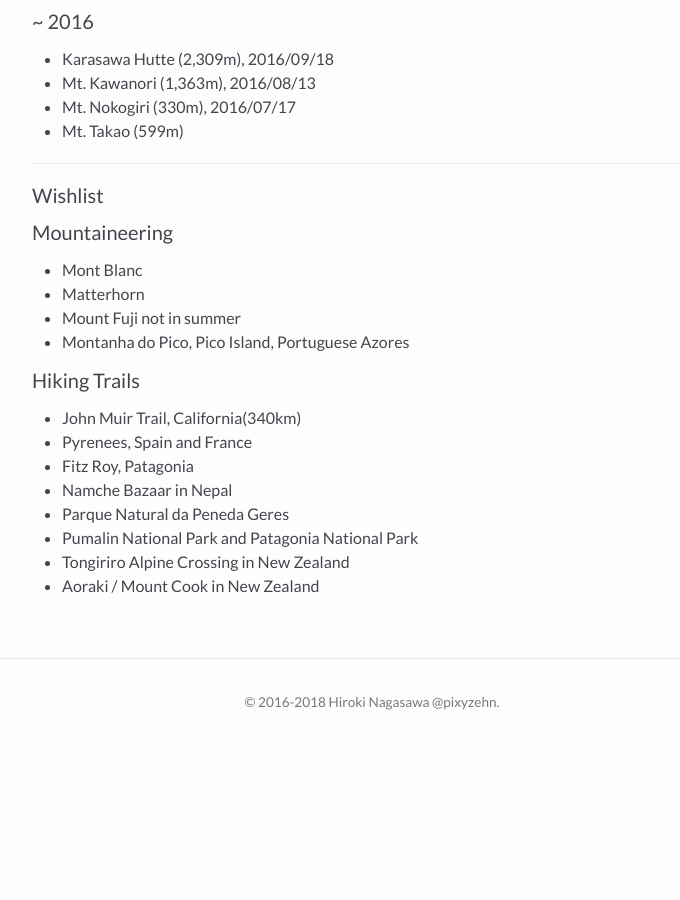
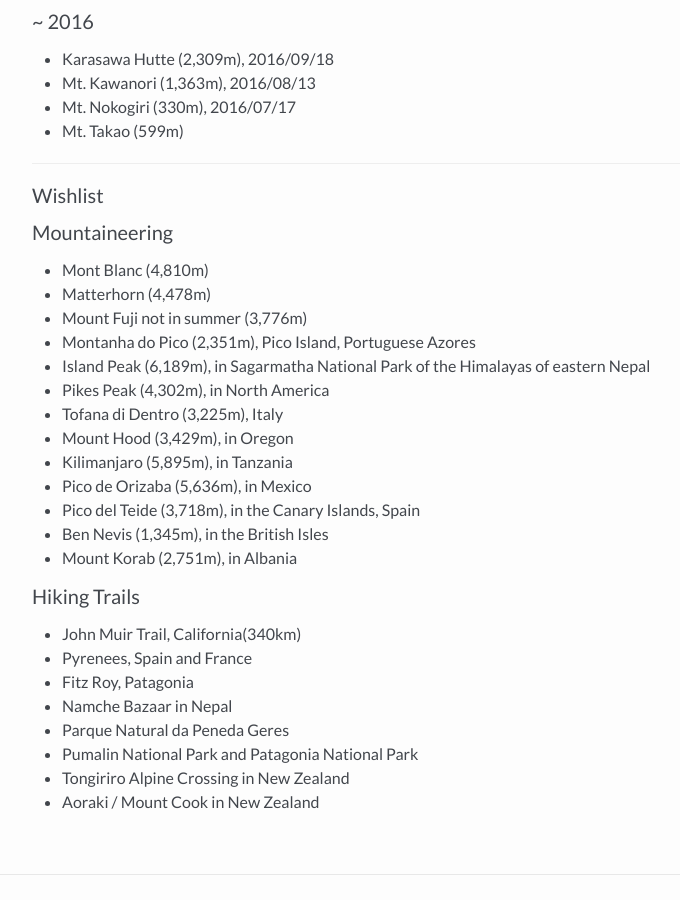
Before and after one commit to pixyzehn/pixyzehn.com, a Jekyll site: the page built from pages/mountain.md, in a window 1280 px wide and 900 px high, scrolled down 536 px. Shown: the whole window, without its empty margins (268-948 px from the left). Built offline with Jekyll 4.4.1, drawn with Linux system fonts in a browser that asks for light colours; nearby versions of some CDN libraries; library files that are not in the unit come from our copies; before the commit the page ends 1294 px from its top, so only the background shows below that.

Commit message:
Update page

```diff
--- a/pages/mountain.md
+++ b/pages/mountain.md
@@ -38,10 +38,19 @@ Just memo for moutains (or areas around mountains) and the high altitudes I visi
 <h4>Wishlist</h4>
 
 #### Mountaineering
-- Mont Blanc
-- Matterhorn
-- Mount Fuji not in summer
-- Montanha do Pico, Pico Island, Portuguese Azores
+- Mont Blanc (4,810m)
+- Matterhorn (4,478m)
+- Mount Fuji not in summer (3,776m)
+- Montanha do Pico (2,351m), Pico Island, Portuguese Azores
+- Island Peak (6,189m), in Sagarmatha National Park of the Himalayas of eastern Nepal
+- Pikes Peak (4,302m), in North America
+- Tofana di Dentro (3,225m), Italy
+- Mount Hood (3,429m), in Oregon
+- Kilimanjaro (5,895m), in Tanzania
+- Pico de Orizaba (5,636m), in Mexico
+- Pico del Teide (3,718m), in the Canary Islands, Spain
+- Ben Nevis (1,345m), in the British Isles
+- Mount Korab (2,751m), in Albania
 
 #### Hiking Trails
 - John Muir Trail, California(340km)
```
